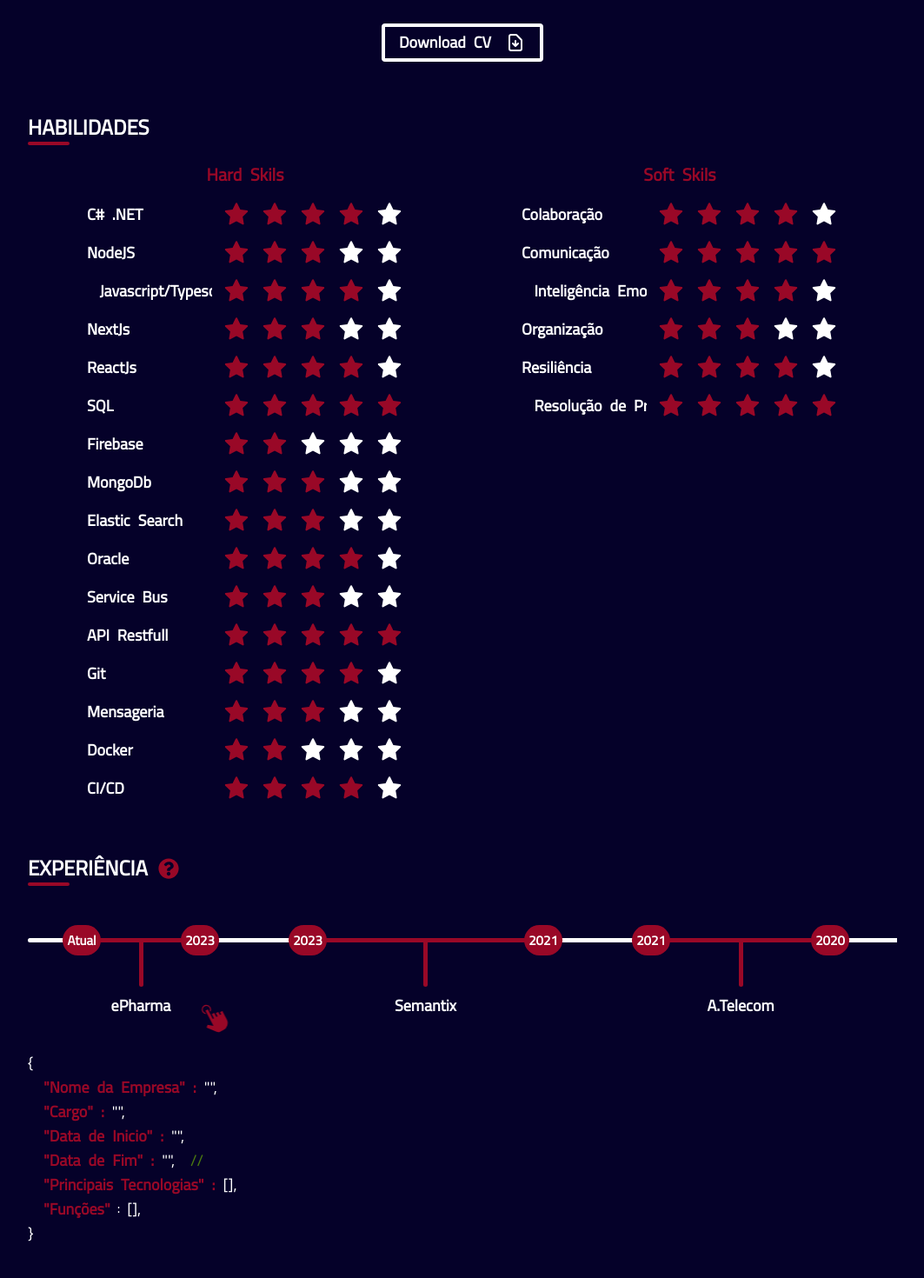
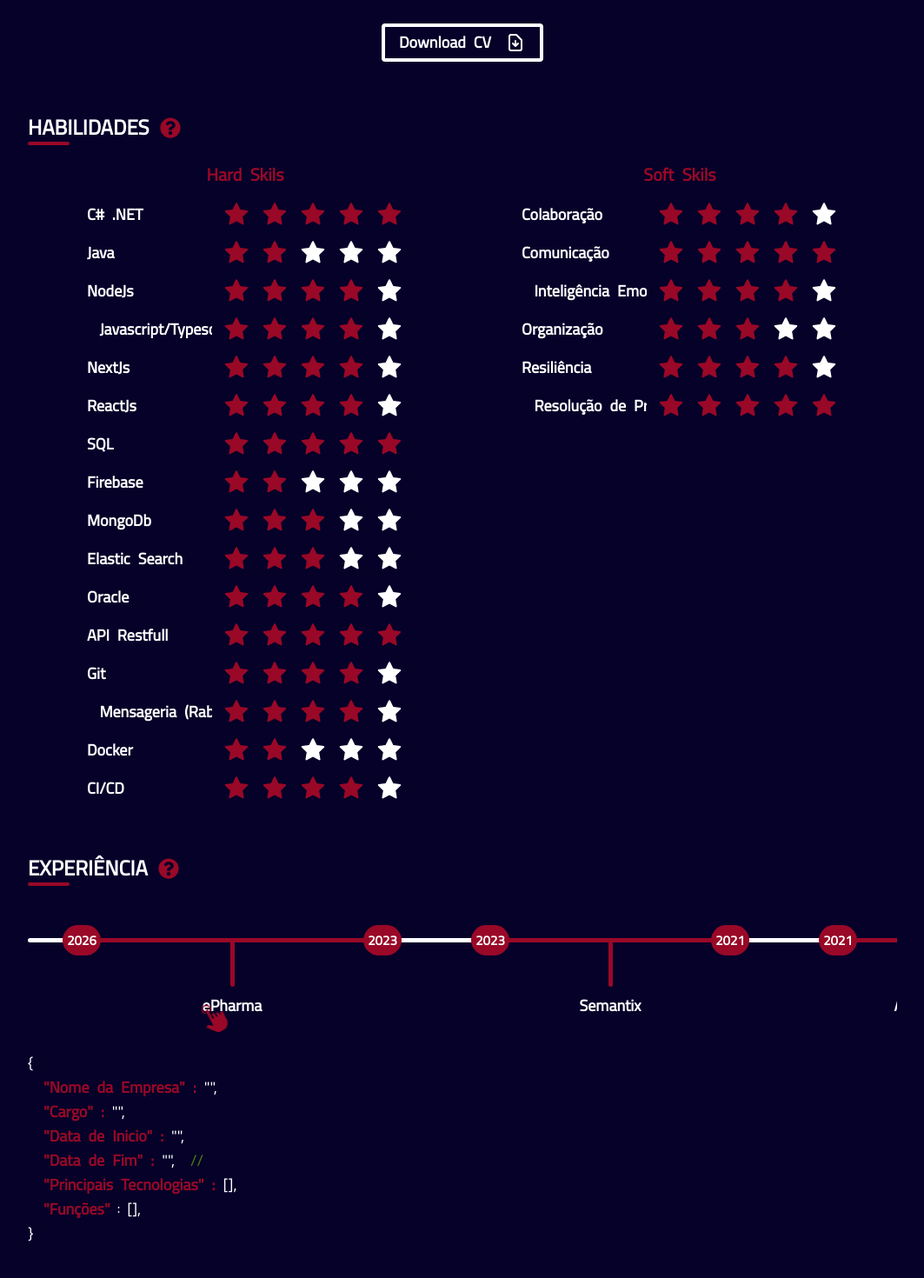
Before and after one commit to Mafealno/curriculum-vitae, a React (Create React App) app: page / in a window 1280 px wide. Shown: the part 1080-2550 px from the top of the page at 87% size, without its empty margins (108-1171 px from the left). Built offline with nearby package versions, Linux system fonts and the light colour scheme.

Commit message:
ajustes gerais

```diff
--- a/src/App.tsx
+++ b/src/App.tsx
@@ -119,7 +119,7 @@ function App() {
           </ContainerSection>
           <ContainerSection id="3">
             <>
-              <SectionTitle title="HABILIDADES"/>
+              <SectionTitle title="HABILIDADES" legend="Escala de 1 a 5 estrelas: em Hard Skills indica meu nível de domínio técnico; em Soft Skills, o quanto a característica se destaca no meu perfil."/>
               <div className="flex-900-col flex">
                 <div className="flex flex-col flex-1 items-center">
                   <p className="text-xl font-bold text-[var(--secondary-color)] mb-4">Hard Skils</p>
@@ -233,7 +233,7 @@ function App() {
           </ContainerSection>
           <ContainerSection id="7">
             <>
-              <SectionTitle title="PORTIFÓLIO" legend="Clique na imagem para ver em detalhes"/>
+              <SectionTitle title="PORTFÓLIO" legend="Clique na imagem para ver em detalhes"/>
               <div className="flex flex-col gap-10">
                 {projects.map((item, index) => (
                   <div key={index} className="felx flex-col">
--- a/src/components/SectionTitle/index.tsx
+++ b/src/components/SectionTitle/index.tsx
@@ -17,16 +17,20 @@ function SectionTitle(props: Props) {
 
   return (
     <div className="group">
-      <div className="flex flex items-center gap-3 relative">
+      <div className="flex flex items-center gap-3">
         <p className="text-2xl font-bold select-none">{title}</p>
         {legend && (
-          <>
+          <div className="relative flex items-center">
             <FaQuestionCircle className='h-6 w-6 text-[var(--secondary-color)]'
             onMouseEnter={() => setShowLegend(true)}
             onMouseLeave={() => setShowLegend(false)}
             />
-            {showLegend && <div className="cursor-default text-center flex justify-center items-center z-30 bg-black rounded py-2 absolute left-48 px-4 text-white">{legend}</div>}
-          </>
+            {showLegend && (
+              <div className="cursor-default text-center leading-snug flex justify-center items-center z-30 bg-black rounded py-2 px-4 text-white absolute left-full top-0 ml-3 w-max max-w-[16rem] sm:max-w-xs whitespace-normal break-words shadow-lg">
+                {legend}
+              </div>
+            )}
+          </div>
         )}
       </div>
       <div className="line-title w-12 h-1 rounded mb-5 transition-all duration-300 group-hover:w-28"></div>
--- a/src/data.ts
+++ b/src/data.ts
@@ -14,24 +14,24 @@ export const sections = [
     { id: 4, name: "Experiência", description: "" },
     { id: 5, name: "Acadêmico", description: "" },
     { id: 6, name: "Cursos/Certificados", description: "" },
-    { id: 7, name: "Portifólio", description: "" },
+    { id: 7, name: "Portfólio", description: "" },
 ] as Section[];
 
 export const hardSkills = [
-    { name: "C# .NET", rating: 4 },
-    { name: "NodeJS", rating: 3 },
+    { name: "C# .NET", rating: 5 },
+    { name: "Java", rating: 2 },
+    { name: "NodeJs", rating: 4 },
     { name: "Javascript/Typescript", rating: 4 },
-    { name: "NextJs", rating: 3 },
+    { name: "NextJs", rating: 4 },
     { name: "ReactJs", rating: 4 },
     { name: "SQL", rating: 5 },
     { name: "Firebase", rating: 2 },
     { name: "MongoDb", rating: 3 },
     { name: "Elastic Search", rating: 3 },
     { name: "Oracle", rating: 4 },
-    { name: "Service Bus", rating: 3 },
     { name: "API Restfull", rating: 5 },
     { name: "Git", rating: 4 },
-    { name: "Mensageria", rating: 3 },
+    { name: "Mensageria (RabbitMq, Service Bus)", rating: 4 },
     { name: "Docker", rating: 2 },
     { name: "CI/CD", rating: 4 },
 ] as Skill[];
@@ -50,8 +50,9 @@ export const experiences = [
         companyName: "ePharma",
         corporateName: "Epharma PBM do Brasil S.A.",
         office: "Desenvolvedor Fullstack Pleno",
-        startDate: new Date("06/27/2023"),
-        mainTechnologies: ["C# .NET (6 e >)", "Oracle", "Sql Server", "ServiceBus", "NextJs", "ReactJs", "TypeScript", "Micro Serviço", "DevOps"],
+        startDate: new Date("07/03/2023"),
+        endDate: new Date("08/05/2026"),
+        mainTechnologies: ["C# .NET (8 e >)", "Oracle", "Sql Server", "ServiceBus", "NextJs", "ReactJs", "TypeScript", "Micro Serviço", "DevOps"],
         functions: [
             { description: "Criação de API's Rest para integração com sistemas externos" },
             { description: "Criação de RPA's para integração e automatização de processos" },
@@ -70,10 +71,10 @@ export const experiences = [
     {
         companyName: "Semantix",
         corporateName: "Semantix Tecnologia em Sistema de Informação",
-        office: "Desenvolvedor Fullstack Pleno",
+        office: "Desenvolvedor Fullstack Jr/Pleno",
         //formato: mm/DD/yyyy
-        startDate: new Date("08/01/2021"),
-        endDate: new Date("06/26/2023"),
+        startDate: new Date("08/02/2021"),
+        endDate: new Date("07/03/2023"),
         mainTechnologies: ["C# .NET", "ReactJs", "React Native", "TypeScript", "NodeJs", "Graphql", "Redis", "Postgresql", "SQL Server", "MySql", "RabbitMQ", "ElasticSearch"],
         functions: [
             { description: "Criação de novas funcionalidades para o ecommerce SmartesSales" },
@@ -88,9 +89,9 @@ export const experiences = [
         {
         companyName: "A.Telecom",
         corporateName: "A.Telecom Teleinformática",
-        office: "Desenvolvedor Fullstack",
-        startDate: new Date("10/01/2020"),
-        endDate: new Date("07/01/2021"),
+        office: "Desenvolvedor Fullstack Jr",
+        startDate: new Date("10/05/2020"),
+        endDate: new Date("07/30/2021"),
         mainTechnologies: ["C# .NET", "ReactJs", "Typescript", "SQL Server", "MySql"],
         functions: [
             { description: "Criação de novos produtos" },
@@ -102,8 +103,8 @@ export const experiences = [
         companyName: "ORGM",
         corporateName: "ORGM Software de Gestão",
         office: "Estágio/Desenvolvedor Jr",
-        startDate: new Date("06/01/2017"),
-        endDate: new Date("12/01/2019"),
+        startDate: new Date("10/01/2017"),
+        endDate: new Date("01/03/2020"),
         mainTechnologies: ["VBA", "C#", "JavaScript", "SQL Server"],
         functions: [
             { description: "Desenvolvimento de funcionalidades para sistema ERP" },
@@ -147,13 +148,13 @@ export const experiences = [
         mainFuctions: [
             "Micro API's CRUD utilizando Entity Framework para acesso a dados",
             "Pattern Service Registry e Service Discovery",
-            "API com selfie registry",
+            "API com self registry",
             "Pattern Log centralizado utilizando RabbitMQ",
-            "Balenciamento de carga com algoritmo Round Robin",
-            "Validação da disponilibilidade do serviço utilizando heart beats (baseado no Eureka)",
+            "Balanceamento de carga com algoritmo Round Robin",
+            "Validação da disponibilidade do serviço utilizando heart beats (baseado no Eureka)",
             "Centralização em uma lib das 'funcionalidades' compartilhadas entre os serviços",
-            "Midleware de autenticação",
-            "Midleware de negócio",
+            "Middleware de autenticação",
+            "Middleware de negócio",
             "Diferentes níveis de acesso (usuários)",
             "Autenticação utilizando schema RSA (chave pública e chave privada)"
         ],
@@ -209,7 +210,7 @@ export const experiences = [
     },
     {
         name: "Cronog",
-        description: "Aplicativo que te ajuda conquistar seus objetivos. Quer criar uma rotina de leitura, musculação, alimentação? Cadastre um novo Cronog, definindo icone e cor perosnalizados. Não se preocupe, você receberá uma notificação no horário configurado para não esquecer do seu objetivo.",
+        description: "Aplicativo que te ajuda conquistar seus objetivos. Quer criar uma rotina de leitura, musculação, alimentação? Cadastre um novo Cronog, definindo icone e cor personalizados. Não se preocupe, você receberá uma notificação no horário configurado para não esquecer do seu objetivo.",
         mainFuctions: [
             "Login",
             "Cadastro de rotinas personalizadas",
@@ -217,7 +218,7 @@ export const experiences = [
             "Criação de tarefas que permitirão que você acompanhe seu progresso",
             "Reordenção arrasta e solta das rotinas cadastradas",
         ],
-        mainTechnologies: ["Node", "ReactJs", "Typescript", "CapacitorJS", "Firebase", "Yup", "Storybook"],
+        mainTechnologies: ["NodeJs", "ReactJs", "Typescript", "CapacitorJS", "Firebase", "Yup", "Storybook"],
         images: [
             { name: "login.png", label: "Login app" },
             { name: "cronog.png", label: "Cadastro de um Cronog" },
@@ -255,7 +256,7 @@ export const experiences = [
         links: [
             { name: "Repositório frontend", url: "https://github.com/Aponta/aponta-client", type: "git" },
             { name: "Repositório backend", url: "https://github.com/Aponta/aponta-server", type: "git" },
-            { name: "aponta.marcelo-nogueira.com", url: "https://aponta.marcelo-nogueira.dev/login", type: "site" },
+            { name: "aponta.marcelo-nogueira.dev", url: "https://aponta.marcelo-nogueira.dev/login", type: "site" },
         ] as LinkProject[],
         subDirectory: "aponta"
     },
@@ -268,7 +269,7 @@ export const experiences = [
             "Envio de email avisando para caso o bot se desconecte",
             "Integração com Dialoflow para entendimento de frases",
         ],
-        mainTechnologies: ["NodeJS", "ReactJs", "Typescript", "Firebase", "Dialogflow", "Nodemailer"],
+        mainTechnologies: ["NodeJs", "ReactJs", "Typescript", "Firebase", "Dialogflow", "Nodemailer"],
         images: [
             { name: "inicio-do-fluxo.png", label: "Inicio do fluxo" },
             { name: "menu-incial.png", label: "Menu com opções" },
```
